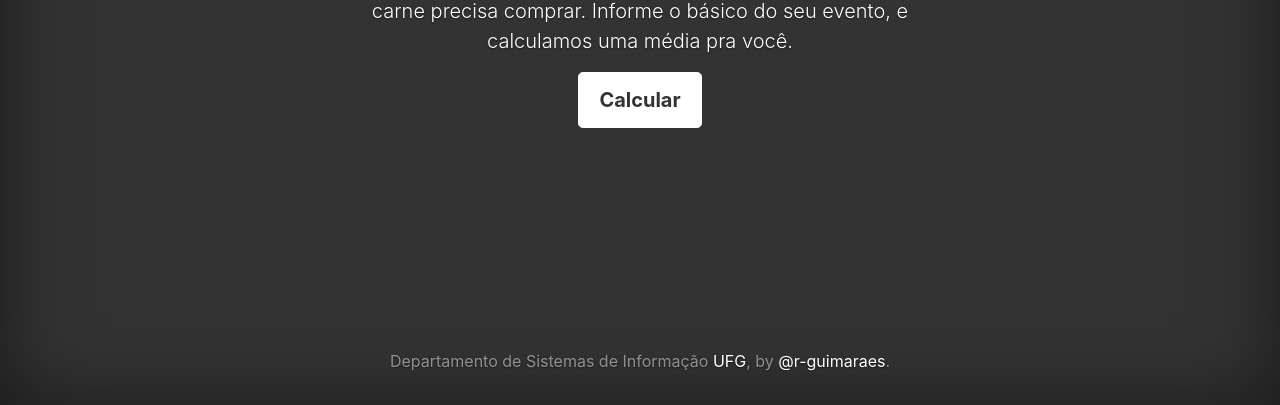
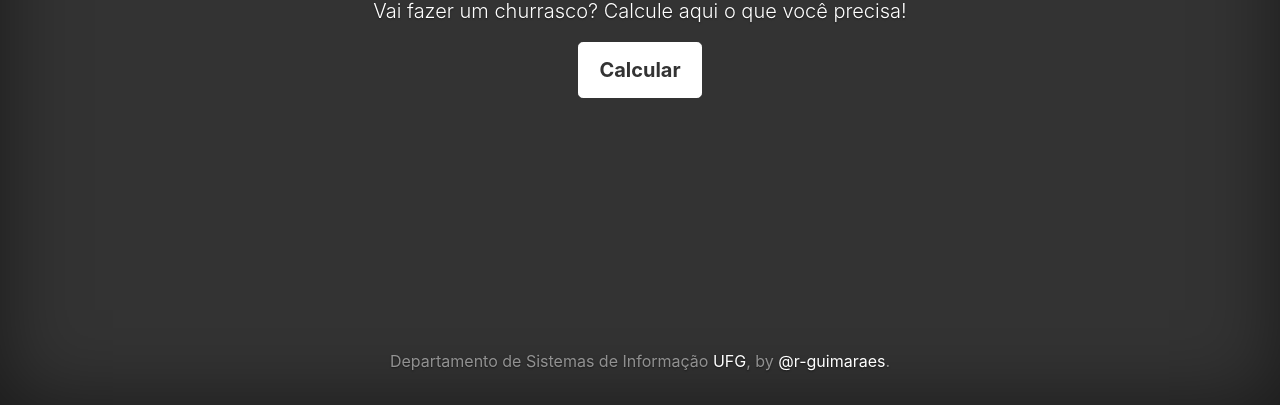
Before and after one commit to r-guimaraes/ex_aleatorios, a website: page calc/index.html in a window 1280 px wide. Shown: the part 395-800 px from the top of the page. Drawn offline with nearby package versions, Linux system fonts and the light colour scheme.

```diff
--- a/calc/index.html
+++ b/calc/index.html
@@ -26,7 +26,7 @@
 
       <main role="main" class="inner cover">
         <h1 class="cover-heading">Calcule o valor do seu churrasco</h1>
-        <p class="lead">Vai fazer um churrasco? Não precisa perder tempo com quanta carne precisa comprar. Informe o básico do seu evento, e calculamos uma média pra você.</p>
+        <p class="lead">Vai fazer um churrasco? Calcule aqui o que você precisa!</p>
         <p class="lead">
           <a href="#" class="btn btn-lg btn-secondary">Calcular</a>
         </p>
```
